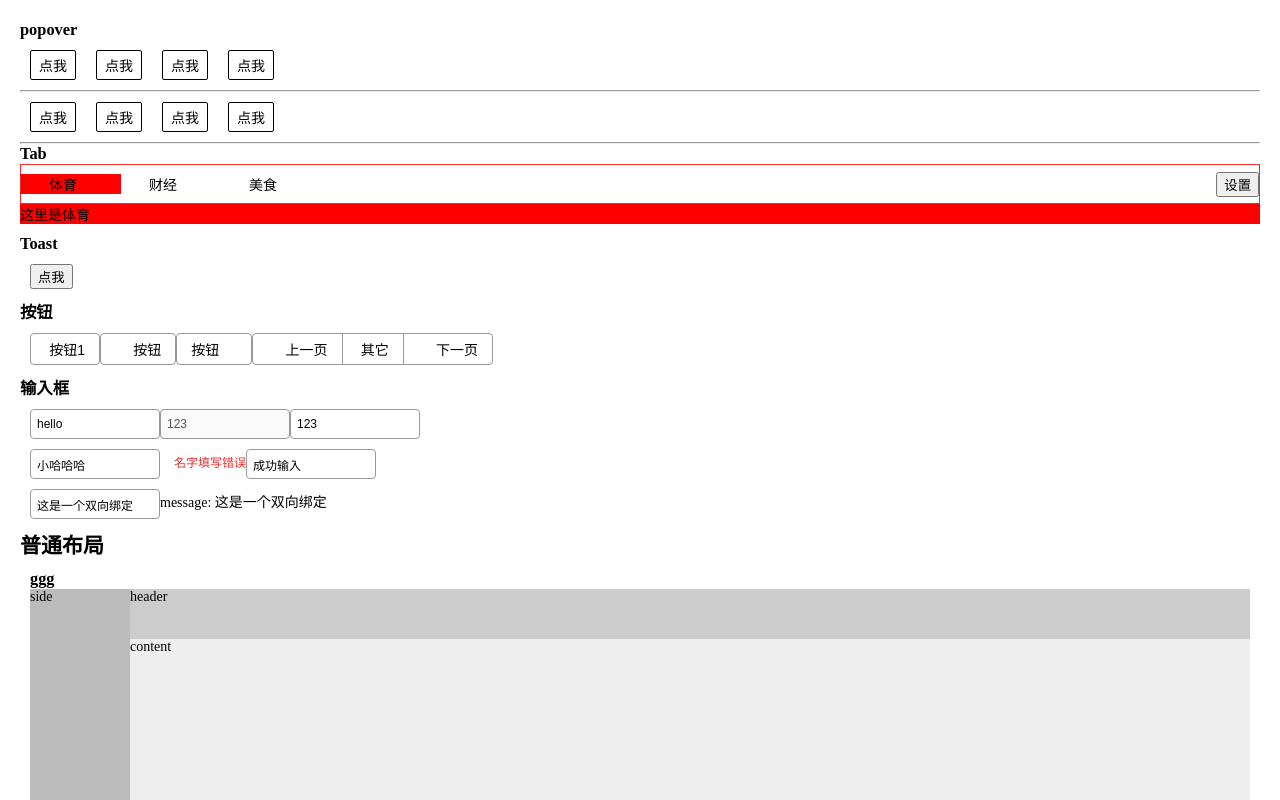
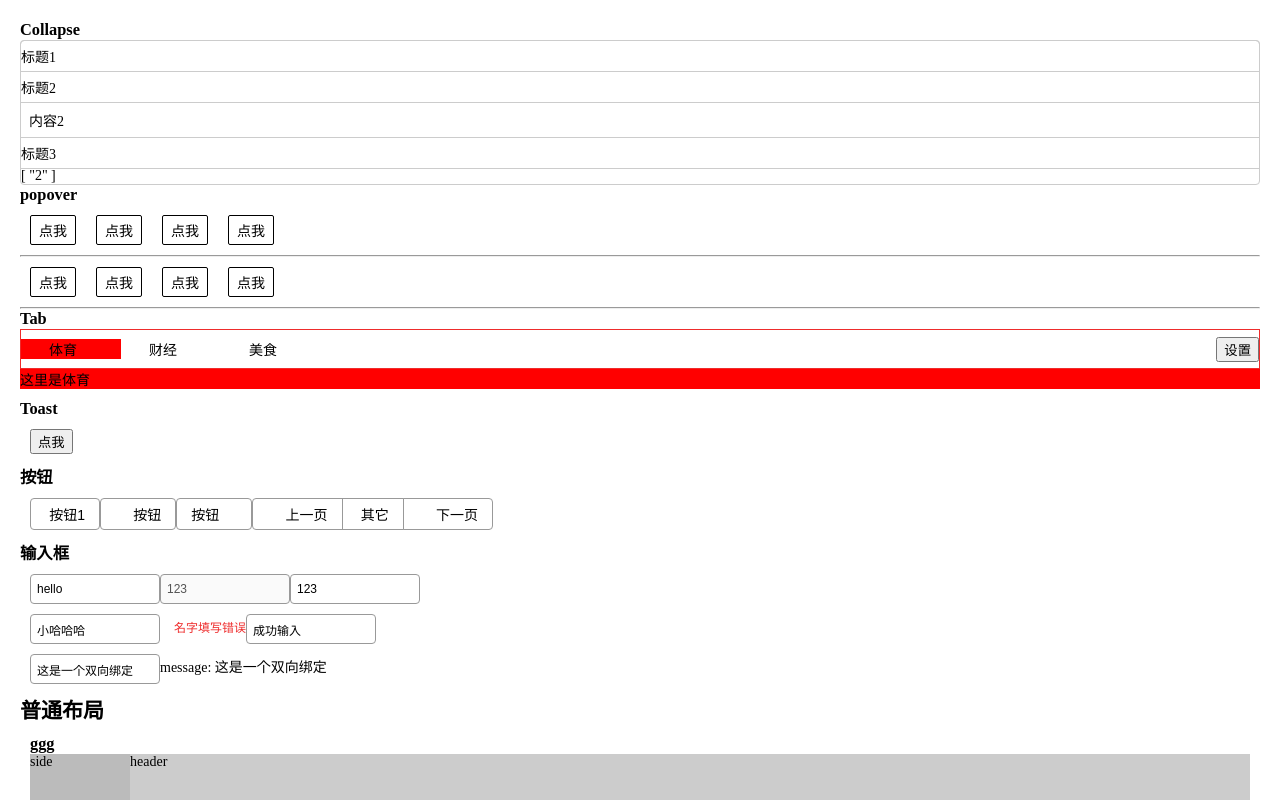
Before and after one commit to YukiGuo/kakaUI, a Vue app: page / in a window 1280 px wide. Shown: the top 800 px of the page. Built offline with nearby package versions, Linux system fonts and the light colour scheme.

Commit message:
手风琴组件

```diff
--- a/src/app.vue
+++ b/src/app.vue
@@ -1,5 +1,18 @@
 <template>
     <div style="padding:20px">
+        <h3>Collapse</h3>
+<div>
+        <k-collapse :selected-name.sync="selectedName">
+            <k-collapse-item title="标题1" name="1">
+            内容1</k-collapse-item>
+            <k-collapse-item title="标题2" name="2">
+            内容2</k-collapse-item>
+            <k-collapse-item title="标题3" name="3">
+                内容3
+            </k-collapse-item>
+            {{selectedName}}
+        </k-collapse>
+</div>
         <h3>popover</h3>
         <k-popover style="padding: 10px ; " position="bottom" >
             <template slot="content">
@@ -182,7 +195,8 @@
                 loading2: false,
                 value: '',
                 message: '这是一个双向绑定',
-                selectedTab: 'sport'
+                selectedTab: 'sport',
+                selectedName:['2']
             }
         },
         methods: {
--- /dev/null
+++ b/src/collapse/KCollapse.vue
@@ -0,0 +1,60 @@
+<template>
+    <div class="wrapper">
+        <slot></slot>
+    </div>
+</template>
+
+<script lang='ts'>
+    import Vue from 'vue';
+
+    export default {
+        name: 'KCollapse',
+        props: {
+            selectedName: {
+                type: Array
+            },
+            single: {
+                type: Boolean,
+                default: true
+            }
+        },
+        data() {
+            return {
+                eventBus: new Vue()
+            };
+        },
+        provide() {
+            return {
+                eventBus: this.eventBus,
+            };
+        },
+        mounted() {
+            this.eventBus.$emit('update:selected', this.selectedName);
+
+            this.eventBus.$on('update:addSelected', (name) => {
+               let copy = JSON.parse(JSON.stringify(this.selectedName));
+                if (this.single) {
+                    copy = [name];
+                } else {
+                   copy.push(name);
+                }
+                this.$emit('update:selectedName', copy); //通知父组件
+                this.eventBus.$emit('update:selected', copy);//通知子组件
+            });
+            this.eventBus.$on('update:removeSelected', (name) => {
+                const index = this.selectedName.indexOf(name);
+                let copy = JSON.parse(JSON.stringify(this.selectedName));
+                copy.splice(index,1);
+                this.$emit('update:selectedName', copy);
+                this.eventBus.$emit('update:selected', copy);//通知子组件
+            });
+        }
+    };
+</script>
+
+<style lang='scss' scoped>
+    .wrapper {
+        border: solid 1px #ccc;
+        border-radius: 4px;
+    }
+</style>
--- /dev/null
+++ b/src/collapse/KCollapseItem.vue
@@ -0,0 +1,84 @@
+<template>
+    <div class="item-wrapper">
+        <div class="title" @click="toggle">
+            {{title}}
+        </div>
+        <div class="content" v-if="itemShow">
+            <slot> </slot>
+        </div>
+
+    </div>
+</template>
+
+<script lang='ts'>
+    export default {
+        name: 'KCollapseItem',
+        data(){
+            return{
+                itemShow: false
+            }
+        },
+        inject:['eventBus'],
+        props:{
+            title:{
+                type:String,
+                required:true
+            },
+           name:{
+                type:String,
+                required:true
+            }
+        },
+       methods:{
+           toggle(){
+               if(this.itemShow){
+                   this.eventBus.$emit('update:removeSelected', this.name);
+                   console.log('xxx');
+               }else {
+                   this.eventBus.$emit('update:addSelected',this.name);
+               }
+           }
+       },
+        mounted() {
+            this.eventBus.$on('update:selected',(names)=>{
+                if(names.indexOf(this.name)>=0){
+                    this.itemShow = true
+                }
+                else{
+                    this.itemShow=false
+                }
+            })
+        }
+    };
+</script>
+
+<style lang='scss' scoped>
+    $borderRadius:4px;
+    .item-wrapper {
+        >.title {
+            display: flex;
+            align-items: center;
+            min-height: 32px;
+            border: solid 1px #ccc;
+            margin: -1px;
+        }
+        &:first-child{
+           >.title {
+               border-top-left-radius: $borderRadius;
+               border-top-right-radius: $borderRadius;
+           }
+        }
+        &:last-child{
+            &:last-child {
+                border-bottom-left-radius: $borderRadius;
+                border-bottom-right-radius: $borderRadius;
+            }
+        }
+        .content {
+            padding: 8px;
+            min-height: 32px;
+            display: flex;
+            align-items: center;
+        }
+    }
+</style>
--- a/src/main.js
+++ b/src/main.js
@@ -19,6 +19,8 @@ import KTabBody from "./tab/KTabBody"
 import KTabItem from "./tab/KTabItem"
 import KTabPane from "./tab/KTabPane"
 import KPopover from "./popover/KPopover"
+import KCollapse from "./collapse/KCollapse"
+import KCollapseItem from "./collapse/KCollapseItem"
 Vue.component('Icon', Icon);
 Vue.component('k-button-group', KButtonGroup);
 Vue.component('k-button', KButton);
@@ -38,6 +40,8 @@ Vue.component('k-tab-body',KTabBody)
 Vue.component('k-tab-item',KTabItem)
 Vue.component('k-tab-pane',KTabPane)
 Vue.component('k-popover',KPopover)
+Vue.component('k-collapse',KCollapse)
+Vue.component('k-collapse-item',KCollapseItem)
 Vue.use(plugin)
 Vue.config.productionTip = false
 new Vue({
```
